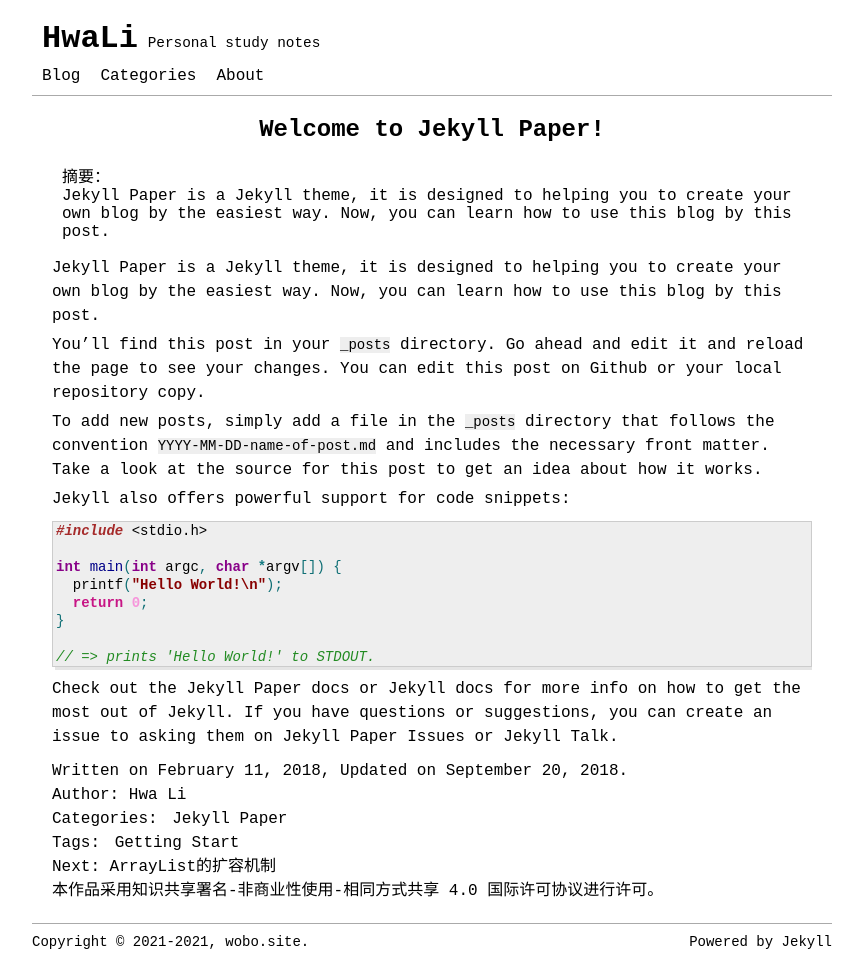
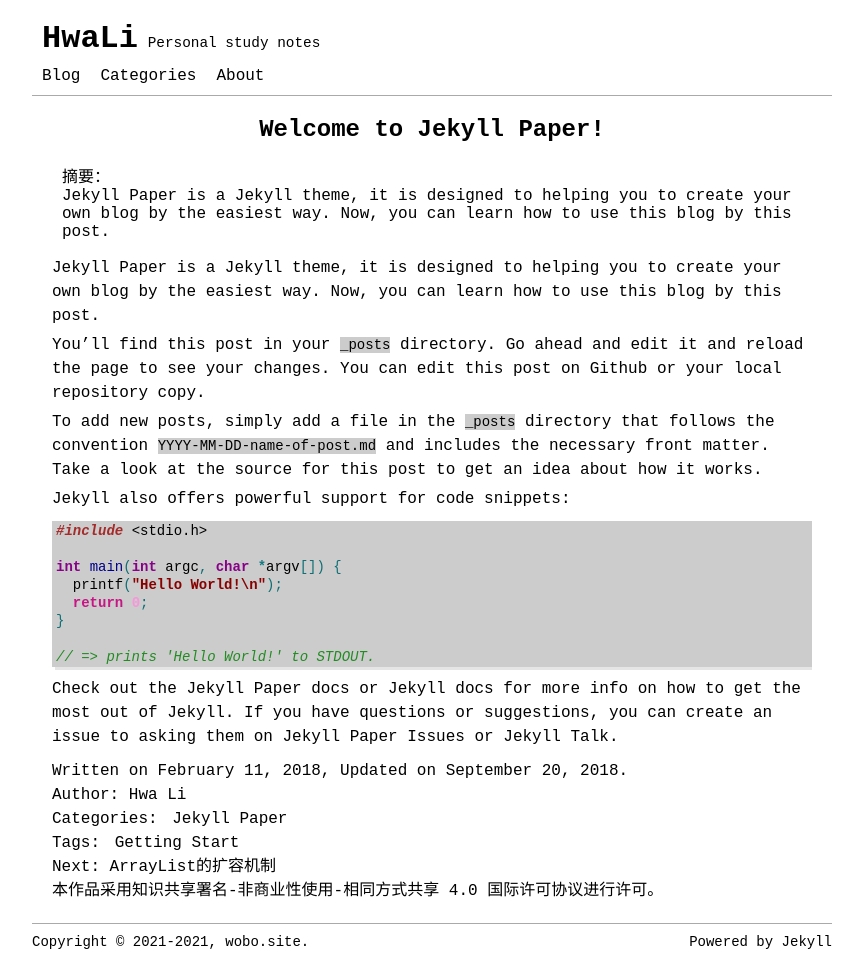
Before and after one commit to hualiy/hualiy.github.io, a Jekyll site: the page built from _posts/2018-02-11-welcome-to-jekyll.markdown, in a window 1280 px wide. Shown: the whole page, without its empty margins (208-1071 px from the left). Built offline with Jekyll 4.4.1, drawn with Linux system fonts in a browser that asks for light colours; comment, search, counter and statistics services are not loaded.

Commit message:
Update highlighter.scss

```diff
--- a/_sass/highlighter.scss
+++ b/_sass/highlighter.scss
@@ -13,11 +13,11 @@ pre.highlight {
   line-height: 18px;
   font-size: 14px;
   text-indent: 0px;
-  background-color: #eee;
+  background-color: #ccc;
   box-shadow: 3px 3px rgba(0, 0, 0, 0.1);
 }
 
 .highlighter-rouge {
   font-size: 14px;
-  background-color: #eee;
+  background-color: #ccc;
 }
```
